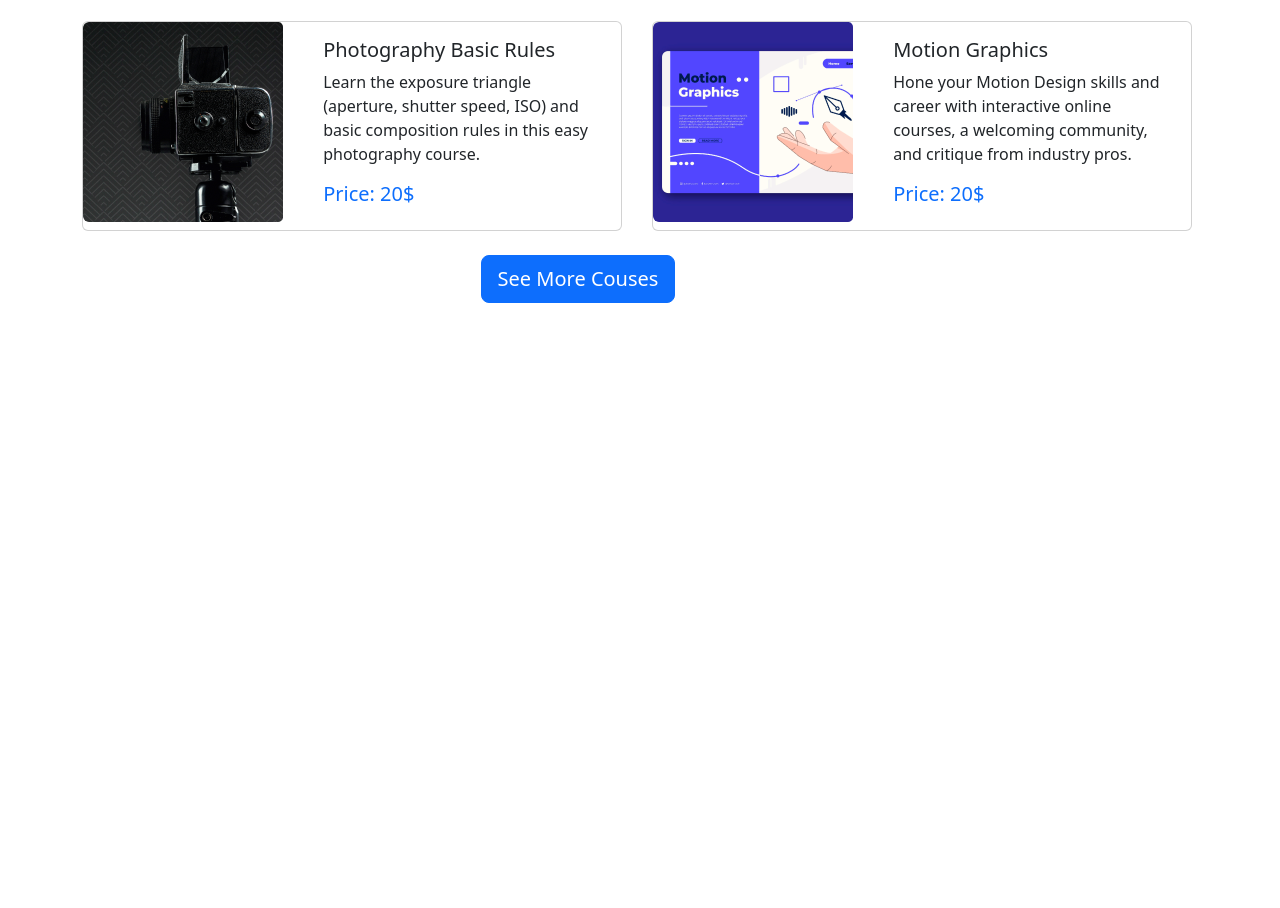
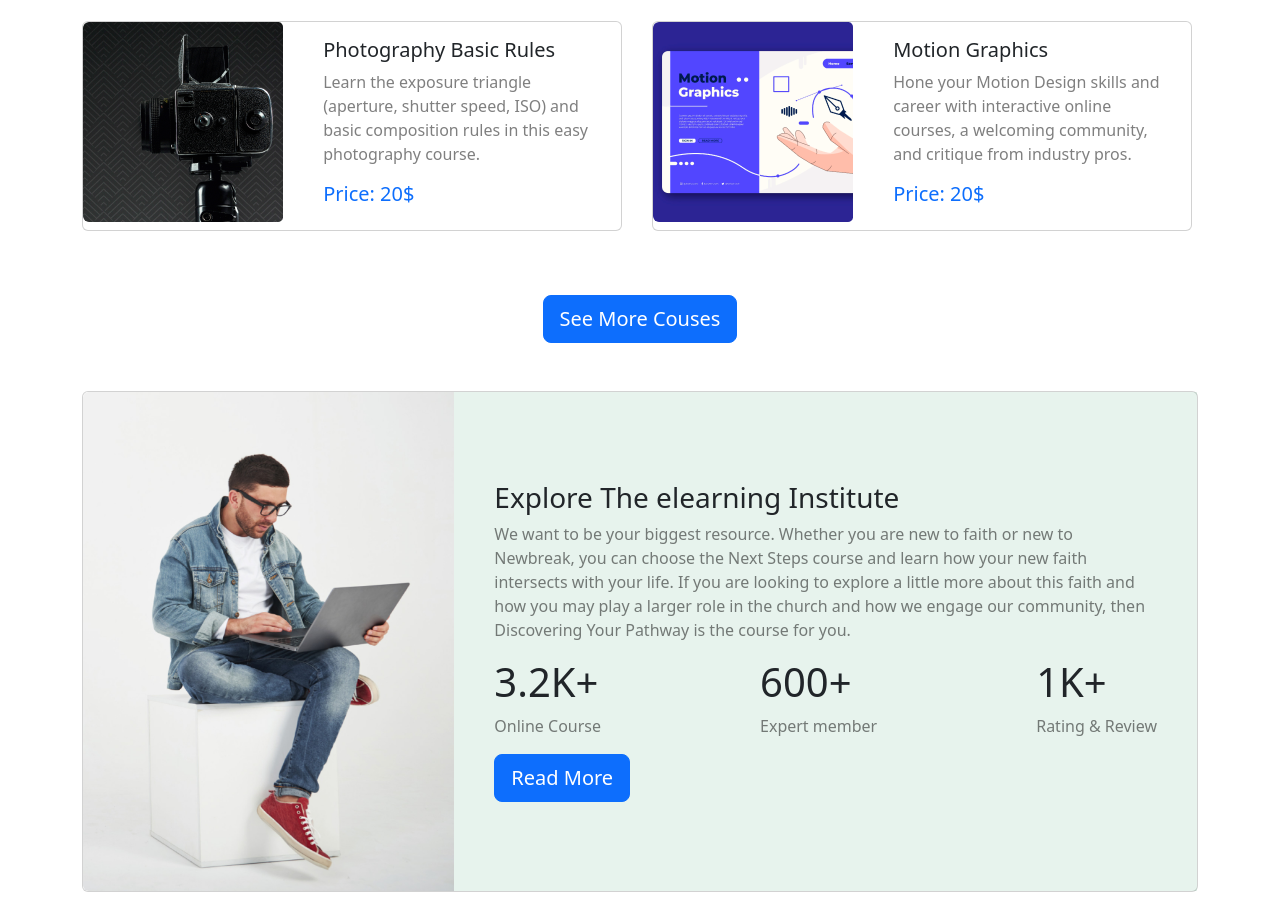
Before and after one commit to PPProsenjit/edtech-website, a plain HTML site: page index.html in a window 1280 px wide. Shown: the part 1409-2317 px from the top of the page. Before the commit the page ends 1720 px from the top, so only its background shows below. Drawn offline with nearby package versions, Linux system fonts and the light colour scheme.

Commit message:
Exploring Elearning

```diff
--- a/index.html
+++ b/index.html
@@ -55,7 +55,7 @@
                 <p>
                   The nature of learning has changed significantly in the last few years. As with most things in our society, new technology is used to improve learning both in terms of the engagement with and the effectiveness of teaching, with the aim of ultimately ensuring better results for students.
                 </p>
-                <div class="btn btn-primary btn-lg">Get Start</div>
+                <div class="btn btn-primary btn-lg">Get Started</div>
                 </div>
             </div>
           </div>
@@ -67,19 +67,19 @@
               <p>
                 The nature of learning has changed significantly in the last few years. As with most things in our society, new technology is used to improve learning both in terms of the engagement with and the effectiveness of teaching, with the aim of ultimately ensuring better results for students.
               </p>
-              <div class="btn btn-primary btn-lg">Get Start</div>
+              <div class="btn btn-primary btn-lg">Get Started</div>
              </div>
           </div>
           </div>
           <div class="carousel-item">
             <img src="./images/cover/cover-3.jpg" class="d-block w-100 img-filtered img-thumbnail carousel-img" alt="...">
-            <div class="carousel-caption d-flex h-100 justify-content-center align-items-center"">
+            <div class="carousel-caption d-flex h-100 justify-content-center align-items-center">
               <div>
                 <h1 >Get Started Digital Learning</h1>
               <p>
                 The nature of learning has changed significantly in the last few years. As with most things in our society, new technology is used to improve learning both in terms of the engagement with and the effectiveness of teaching, with the aim of ultimately ensuring better results for students.
               </p>
-              <div class="btn btn-primary btn-lg">Get Start</div>
+              <div class="btn btn-primary btn-lg">Get Started</div>
               </div>
           </div>
           </div>
@@ -101,6 +101,7 @@
 
     <!-- Main Section 8Start -->
     <main>
+      <!-- course section start  -->
       <section >
         <div class="container text-center my-5">
           <div class=" d-flex h-100 justify-content-center align-items-center">
@@ -108,7 +109,7 @@
               <h1 >
                 Discover Our Popular Courses
               </h1>
-              <p>
+              <p class="text-black-50">
                 If you’ve made it this far, you must be at least a little curious. Sign up and take the first step toward your goals.
               </p>
             </div>
@@ -125,7 +126,7 @@
                   <div class="col-md-7">
                     <div class="card-body">
                       <h5 class="card-title">Fundamental Of UI/UX Design</h5>
-                      <p class="card-text">
+                      <p class="card-text text-black-50">
                         UI/UX design provides you with the methods and tools you need to deliver elegant solutions to real problems by crafting enjoyable, functional design.
                       </p>
                       <h5 class="text-primary">Price: 20$</h5>
@@ -143,7 +144,7 @@
                   <div class="col-md-7">
                     <div class="card-body">
                       <h5 class="card-title">Javascript Basic to advanced</h5>
-                      <p class="card-text">
+                      <p class="card-text text-black-50">
                         In this project-based course you will dissect every part of JavaScript from beginning concepts to more advanced.               </p>
                       <h5 class="text-primary">Price: 20$</h5>
                     </div>
@@ -162,7 +163,7 @@
                       <h5 class="card-title">
                         Fullstack Web Developmen
                       </h5>
-                      <p class="card-text">
+                      <p class="card-text text-black-50">
                         World is changing rapidly and so is the technology. Learn a new technology to build a better future for you and for the world.
                       </p>
                       <h5 class="text-primary">Price: 20$</h5>
@@ -180,7 +181,7 @@
                   <div class="col-md-7">
                     <div class="card-body">
                       <h5 class="card-title">Digital Marketing</h5>
-                      <p class="card-text">
+                      <p class="card-text text-black-50">
                         This is one of those online Digital Marketing courses that would train the candidates to transform them into complete Digital Marketers.
                       </p>
                       <h5 class="text-primary">Price: 20$</h5>
@@ -200,7 +201,7 @@
                       <h5 class="card-title">
                         Photography Basic Rules
                       </h5>
-                      <p class="card-text">
+                      <p class="card-text text-black-50">
                         Learn the exposure triangle (aperture, shutter speed, ISO) and basic composition rules in this easy photography course.
                       </p>
                       <h5 class="text-primary">Price: 20$</h5>
@@ -220,7 +221,7 @@
                       <h5 class="card-title">
                         Motion Graphics
                       </h5>
-                      <p class="card-text">
+                      <p class="card-text text-black-50">
                         Hone your Motion Design skills and career with interactive online courses, a welcoming community, and critique from industry pros.
                         </p>
                       <h5 class="text-primary">Price: 20$</h5>
@@ -231,7 +232,7 @@
             </div>
           </div>
         </div>
-        <div class=" container d-flex justify-content-center m-2">
+        <div class=" container d-flex justify-content-center p-5">
           <div>
             <button class="btn btn-primary btn-lg ">
               See More Couses
@@ -239,6 +240,45 @@
           </div>
          </div>
       </section>
+      <!-- cousre section end  -->
+      <!-- Exploring the elearning insitute -->
+      <section>
+        <div class="container">
+          <div class="card mb-3" style="max-width:100%;">
+            <div class="row g-0">
+              <div class="col-md-4">
+                <img src="./images/working.png" class="img-fluid rounded-start" alt="...">
+              </div>
+              <div class="col-md-8 d-flex align-items-center px-4 bg-success bg-opacity-10">
+                <div class="card-body">
+                  <h3 class="card-title">Explore The elearning Institute</h3>
+                  <p class="card-text text-black-50">
+                    We want to be your biggest resource. Whether you are new to faith or new to Newbreak, you can choose the Next Steps course and learn how your new faith intersects with your life. If you are looking to explore a little more about this faith and how you may play a larger role in the church and how we engage our community, then Discovering Your Pathway is the course for you.
+                  <div class="d-flex justify-content-between" >
+                    <div>
+                      <h1>3.2K+</h1>
+                    <p class="text-black-50">Online Course </p>
+                    </div>
+                    <div>
+                      <h1>600+</h1>
+                    <p class="text-black-50">Expert member</p>
+                    </div>
+                    <div>
+                      <h1>1K+</h1>
+                    <p class="text-black-50">Rating & Review </p>
+                    </div>
+                  </div>
+                    <div>
+                      <button class="btn btn-primary btn-lg ">
+                        Read More
+                       </button>
+                    </div>
+                </div>
+              </div>
+            </div>
+          </div>
+        </div>
+      </section>
     </main>
     <!-- Main Section End -->
     <script src="https://cdn.jsdelivr.net/npm/bootstrap@5.2.0/dist/js/bootstrap.bundle.min.js" integrity="sha384-A3rJD856KowSb7dwlZdYEkO39Gagi7vIsF0jrRAoQmDKKtQBHUuLZ9AsSv4jD4Xa" crossorigin="anonymous"></script>
```
